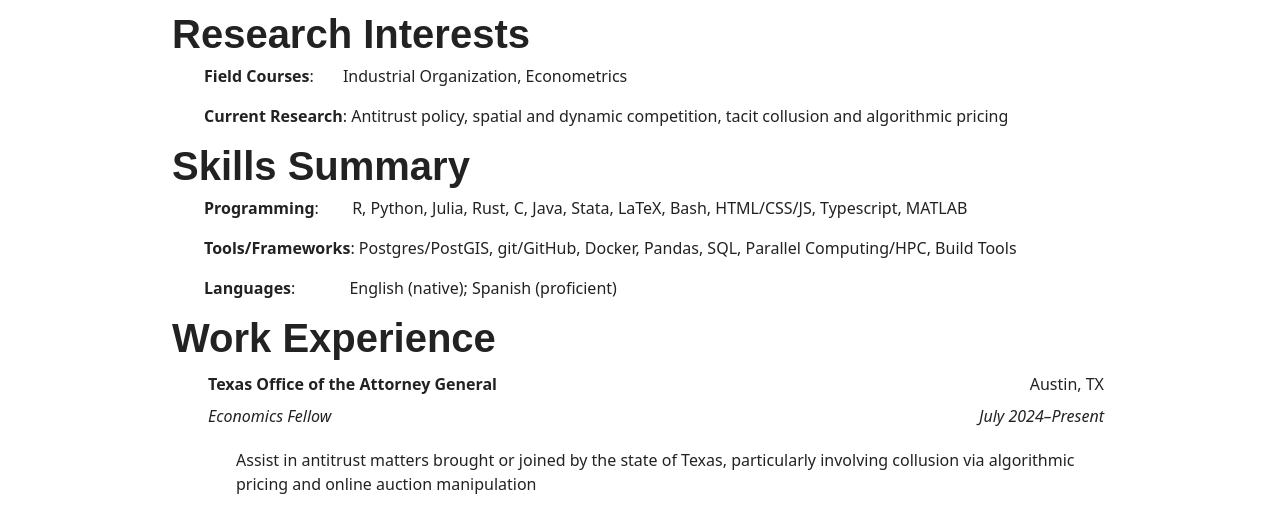
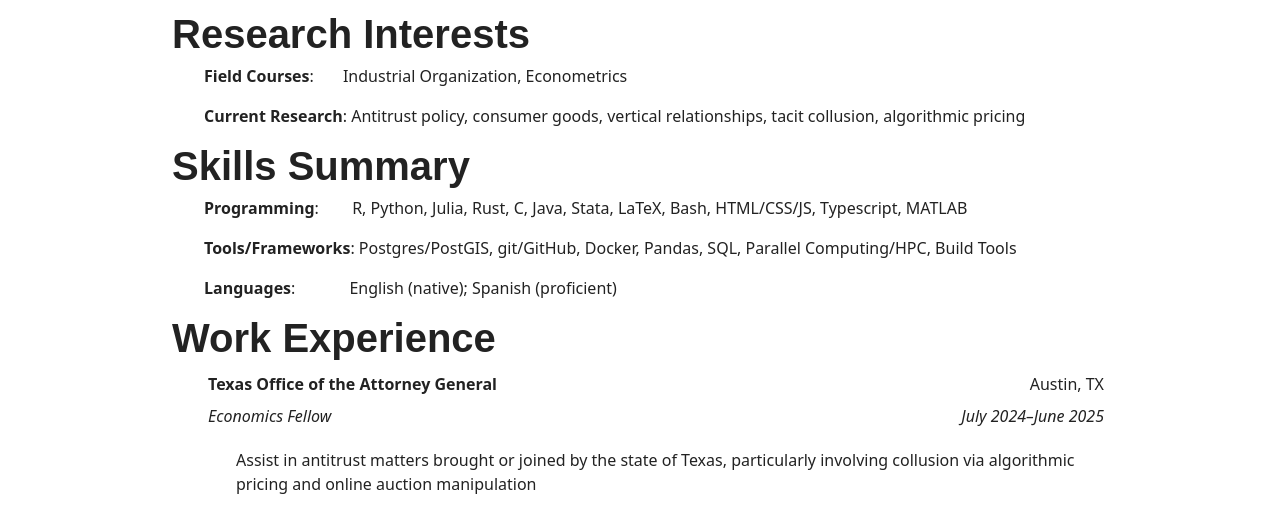
Before and after one commit to nateybear/nateybear.github.io, a Jekyll site: the page built from cv.md, in a window 1280 px wide. Shown: the part 524-1039 px from the top of the page. Built offline with Jekyll 4.4.1, drawn with Linux system fonts in a browser that asks for light colours; nearby versions of some CDN libraries; some web fonts are replaced; our own code applies the rules of GitHub Pages for plain Markdown files.

Commit message:
updating resume

```diff
--- a/_includes/resume.html
+++ b/_includes/resume.html
@@ -55,8 +55,8 @@ and Computer Science</em></td>
 <li><p><span> <strong>Field Courses</strong><span>:       Industrial
 Organization, Econometrics </span> </span></p></li>
 <li><p><span> <strong>Current Research</strong><span>: Antitrust policy,
-spatial and dynamic competition, tacit collusion and algorithmic pricing
-</span> </span></p></li>
+consumer goods, vertical relationships, tacit collusion, algorithmic
+pricing </span> </span></p></li>
 </ul>
 <h1 id="skills-summary">Skills Summary</h1>
 <ul>
@@ -80,7 +80,7 @@ General</strong></td>
 </tr>
 <tr>
 <td style="text-align: left;"><em>Economics Fellow</em></td>
-<td style="text-align: right;"><em>July 2024–Present</em></td>
+<td style="text-align: right;"><em>July 2024–June 2025</em></td>
 </tr>
 </tbody>
 </table>
```
Also changed, not shown: 3 other files.
